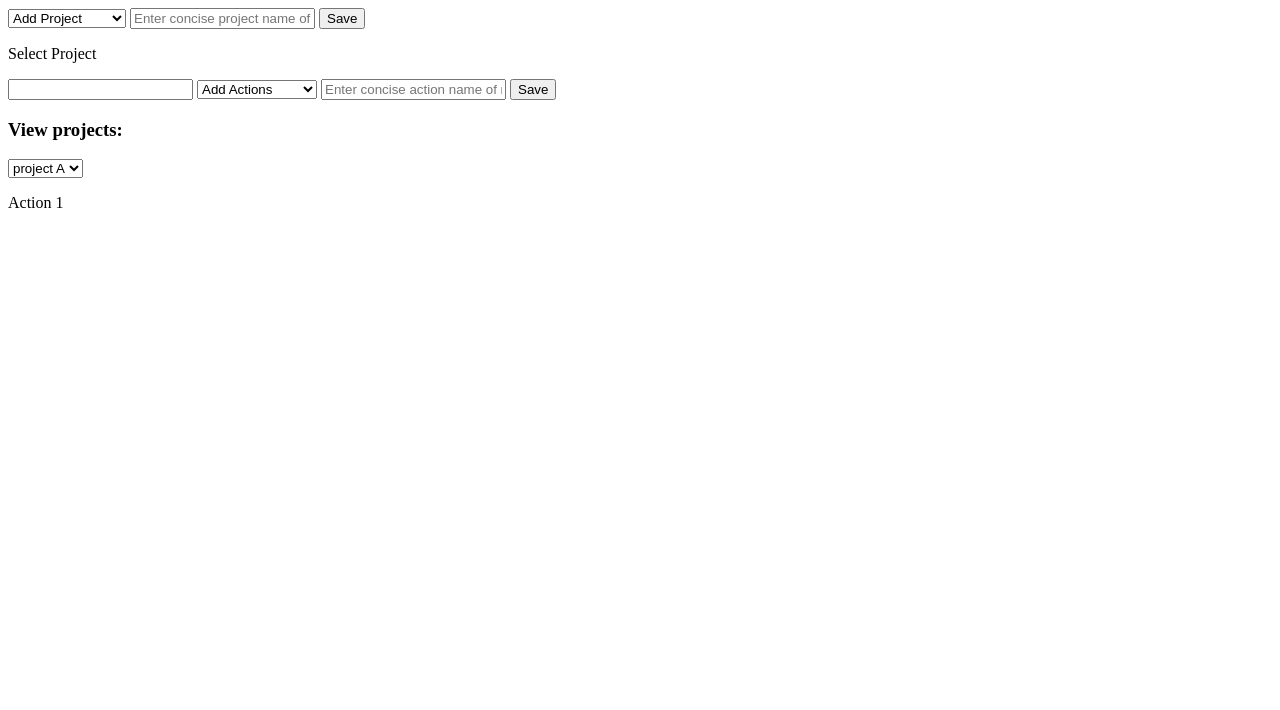
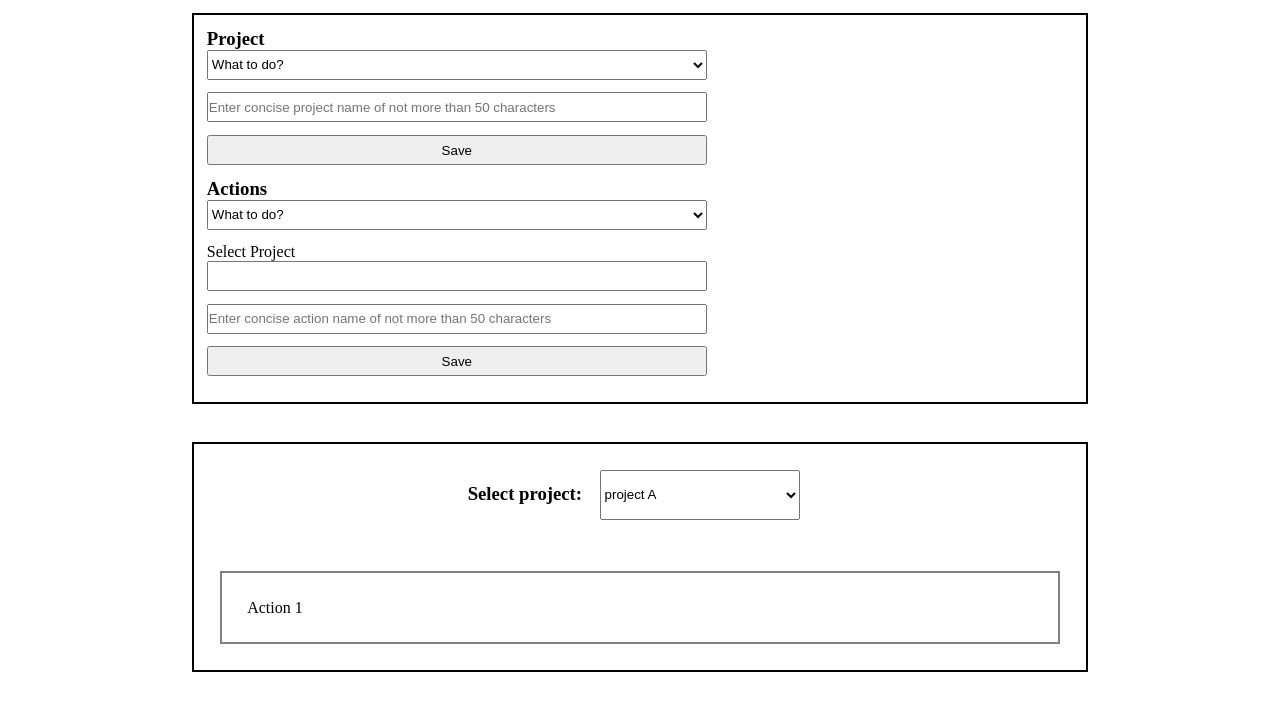
Before and after one commit to abdulloooh/projectmanager, a plain HTML site: page index.html in a window 1280 px wide. Drawn offline with Linux system fonts and the light colour scheme.

Commit message:
Add initial styling and refactor the markup

```diff
--- a/index.html
+++ b/index.html
@@ -12,8 +12,10 @@
 <body class="container">
     <section class="add_new">
         <!-- Add new project -->
-        <div>
+        <div class="select_project">
+            <h3>Project</h3>
             <select name="options" id="options">
+                <option value="what to do?">What to do?</option>
                 <option value="add">Add Project</option>
                 <option value="delete">Delete Project</option>
                 <option value="rename">Rename Project</option>
@@ -22,32 +24,36 @@
             <button type="button" id="add_project">Save</button>
         </div>
         <!-- Add new Action -->
-        <div>
+        <div class="select_action">
+            <h3>Actions</h3>
+            <!-- list of projects -->
+            <select name="actions" id="actions">
+                <option value="what to do?">What to do?</option>
+                <option value="add">Add Actions</option>
+                <option value="delete">Delete Actions</option>
+                <option value="rename">Rename Actions</option>
+            </select>
             <p>Select Project</p>
-            <!-- list of projects -->
             <input list="projects" >
             <datalist id="projects">
                 <!-- <option value="project A"> -->
 
             </datalist>
-            <select name="actions" id="actions">
-                <option value="add">Add Actions</option>
-                <option value="delete">Delete Actions</option>
-                <option value="rename">Rename Actions</option>
-            </select>
             <input type="text" name="new_action" id="new_action" placeholder="Enter concise action name of not more than 50 characters" maxlength="50">
             <button type="button" id="add_action">Save</button>
         </div>
     </section>
 
-    <section>
+    <section class="list">
         <!-- projects and actions view -->
-        <h3>View projects: </h3>
-        <select name="project_list" id="project_list">
-            <option value="project A">project A</option>
-            <!-- project list -->
-        </select>
-        <div id="actions_list">
+        <div class="project_list">
+            <h3 style="display: inline;">Select project: </h3>
+            <select name="project_list" id="project_list" style="display: inline-block;">
+                <option value="project A">project A</option>
+                <!-- project list -->
+            </select>
+        </div>
+        <div id="actions_list" class="action_list">
             <p>Action 1</p>
             <!-- actions list -->
         </div>
--- a/style.css
+++ b/style.css
@@ -0,0 +1,48 @@
+*{
+    box-sizing: border-box;
+    margin: 0;
+    padding: 0;
+}
+.container{
+    width: 70%;
+    margin: auto;
+    margin-top: 1vw;
+    /* background-color: black; */
+}
+.add_new {
+    display: flex;
+    flex-direction: row;
+    flex-wrap: wrap;
+    justify-content: space-between;
+    border:  2px solid black;
+    padding: 1vw;
+    margin-bottom: 3vw;
+}
+.add_new select, .add_new input,.add_new   button{
+    display: block;
+    margin-bottom: 1vw;
+    width: 100%;
+    height: 30px;
+}
+.add_new input{
+    width: 500px;
+}
+.list{
+    border: 2px solid black;
+    padding: 2vw;
+}
+.project_list{
+    text-align: center;
+}
+.list input, .list select{
+    width: 200px;
+    height: 50px;
+    margin: 0 1vw;
+}
+.project_list{
+    margin-bottom: 4vw;
+}
+.action_list{
+    border: 2px solid grey;
+    padding: 2vw;
+}
```
